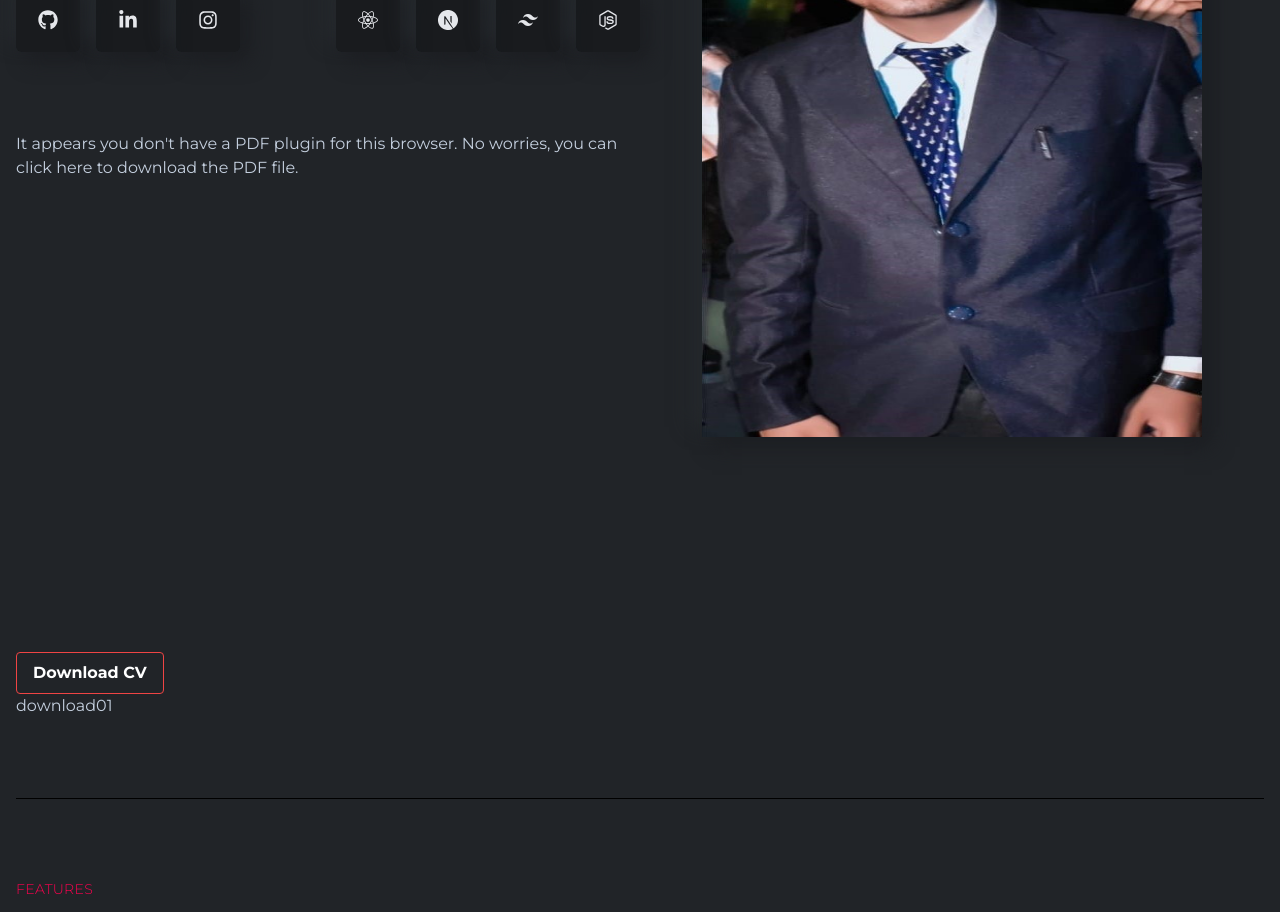
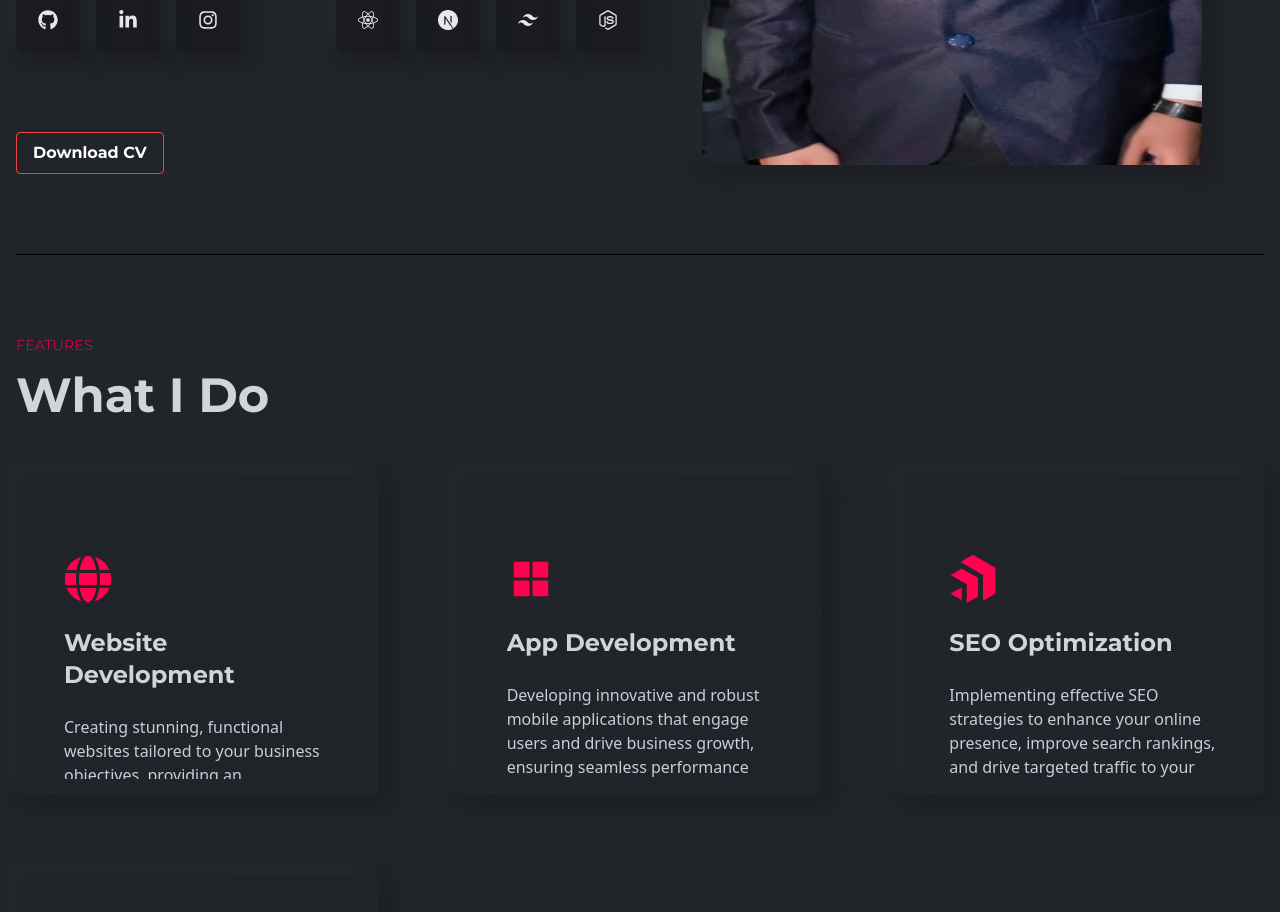
Before and after one commit to Dineshpalappdeveloper/MyPortfolio, a React (Create React App) app: page / in a window 1280 px wide. Shown: the part 660-1572 px from the top of the page. Built offline with nearby package versions, Linux system fonts and the light colour scheme.

Commit message:
download pdf added

```diff
--- a/src/components/banner/DownloadPDF.jsx
+++ b/src/components/banner/DownloadPDF.jsx
@@ -1,45 +1,13 @@
 import React from "react";
 import resumeFile from "../../assets/images/resume.pdf";
 const DownloadPDF = () => {
-  const pdfUrl = process.env.PUBLIC_URL + "/resume.pdf"; // Path to your PDF file
-
-  const handleDownload = () => {
-    // Create a temporary anchor element
-    const link = document.createElement("a");
-    link.href = pdfUrl;
-    link.target = "_blank";
-    link.setAttribute("download", "resume.pdf"); // Set the download attribute
-
-    // Append the anchor to the body
-    document.body.appendChild(link);
-
-    // Trigger the click event on the anchor element
-    link.click();
-
-    // Clean up: Remove the anchor element from the DOM
-    document.body.removeChild(link);
-  };
-
   return (
     <div>
-      <div style={{ height: "500px", marginBottom: "20px" }}>
-        <object data={pdfUrl} type="application/pdf" width="100%" height="100%">
-          {/* Fallback message if the browser does not support PDF rendering */}
-          <p>
-            It appears you don't have a PDF plugin for this browser. No worries,
-            you can <a href={pdfUrl}>click here to download the PDF file.</a>
-          </p>
-        </object>
-      </div>
-      <button
-        className="bg-black-800 border border-red-500 hover:bg-black-700 text-white font-bold py-2 px-4 rounded focus:outline-none focus:shadow-outline"
-        onClick={handleDownload}
-      >
-        Download CV
-      </button>
       <h1>
         <a href={resumeFile} download="resume.pdf">
-          download01
+          <button className="bg-black-800 border border-red-500 hover:bg-black-700 text-white font-bold py-2 px-4 rounded focus:outline-none focus:shadow-outline">
+            Download CV
+          </button>
         </a>
       </h1>
     </div>
```
